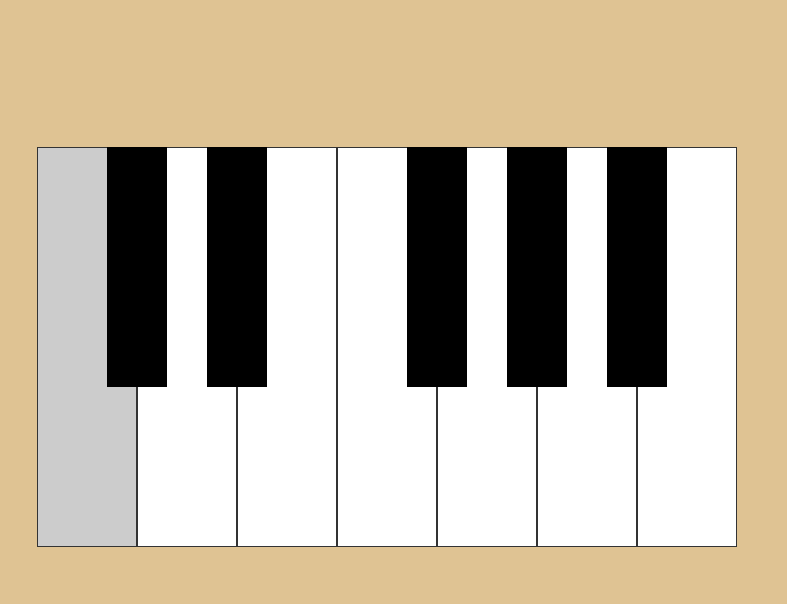
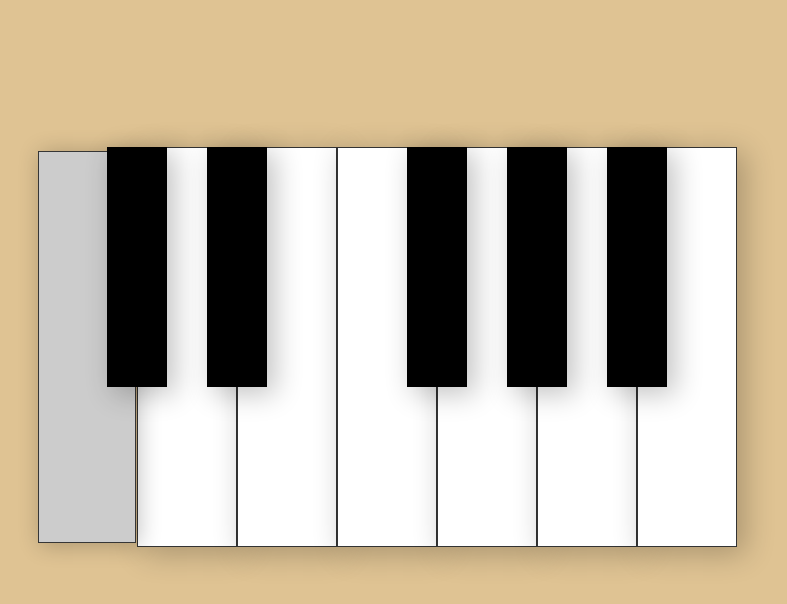
Before and after one commit to elPoeta/piano-drum-recorder-js, a plain HTML site: page public/index.html in a window 1280 px wide. Both pictures are taken after a click on the element 340 px from the left and 455 px from the top of the page. Shown: the part 108-712 px from the top of the page, without its empty margins (253-1040 px from the left). Drawn offline with Linux system fonts and the light colour scheme.

Commit message:
add key push effect

```diff
--- a/public/src/css/styles.css
+++ b/public/src/css/styles.css
@@ -49,6 +49,8 @@ h1 {
   .key {
     height: calc(var(--width) * 4);
     width: var(--width);
+    box-shadow: 7px 6px 28px 1px rgba(0, 0, 0, 0.24);
+    transition: 0.2s all;
   }
 
   .white {
@@ -59,6 +61,8 @@ h1 {
 
   .white.active {
     background-color: #CCC;
+    transform: scale(0.98);
+    box-shadow: 3px 2px 22px 1px rgba(0, 0, 0, 0.24);
   }
 
   .black {
@@ -71,4 +75,6 @@ h1 {
 
   .black.active {
     background-color: #333;
+    transform: scale(0.98);
+    box-shadow: 3px 2px 22px 1px rgba(0, 0, 0, 0.24);
   }
```
